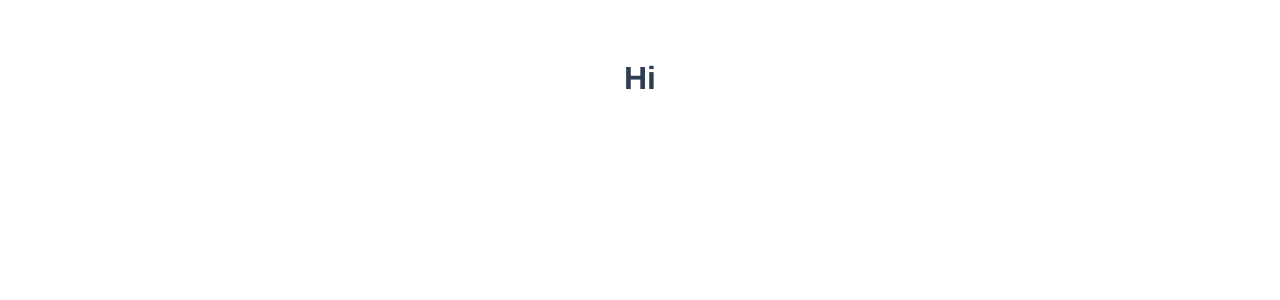
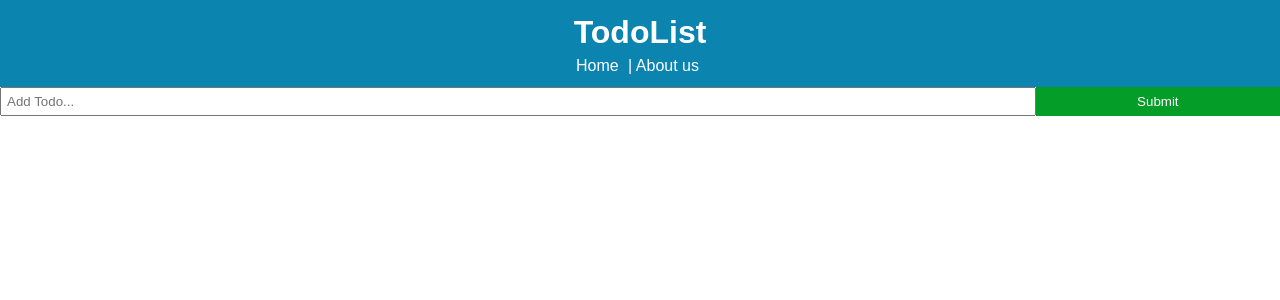
Before and after one commit to AK-Khalis/vue_121019, a Vue app: page /#/ in a window 1280 px wide. Shown: the top 300 px of the page. Built offline with nearby package versions, Linux system fonts and the light colour scheme.

Commit message:
first commit

```diff
--- a/package.json
+++ b/package.json
@@ -9,11 +9,13 @@
   },
   "dependencies": {
     "core-js": "^3.4.3",
-    "vue": "^2.6.10"
+    "vue": "^2.6.10",
+    "vue-router": "^3.1.3"
   },
   "devDependencies": {
     "@vue/cli-plugin-babel": "^4.1.0",
     "@vue/cli-plugin-eslint": "^4.1.0",
+    "@vue/cli-plugin-router": "^4.1.1",
     "@vue/cli-service": "^4.1.0",
     "babel-eslint": "^10.0.3",
     "eslint": "^5.16.0",
--- a/src/App.vue
+++ b/src/App.vue
@@ -1,27 +1,43 @@
 <template>
   <div id="app">
-    <HelloWorld msg="Welcome to Your Vue.js App"/>
+    <Header />
+    <router-view/>
   </div>
 </template>
 
 <script>
-import HelloWorld from './components/HelloWorld.vue'
-
+import Header from './components/layout/Header';
 export default {
-  name: 'app',
+  name:"app",
   components: {
-    HelloWorld
+    Header
   }
 }
 </script>
 
+
 <style>
-#app {
-  font-family: 'Avenir', Helvetica, Arial, sans-serif;
-  -webkit-font-smoothing: antialiased;
-  -moz-osx-font-smoothing: grayscale;
-  text-align: center;
-  color: #2c3e50;
-  margin-top: 60px;
-}
+  * {
+    box-sizing: border-box;
+    margin: 0;
+    padding: 0;
+  }
+
+  body {
+    font-family: Arial, Helvetica, sans-serif;
+    line-height: 1.4;
+  }
+
+  .btn {
+    display: inline-block;
+    border: none;
+    background: #555;
+    color: #fff;
+    padding: 7px 20px;
+    cursor: pointer;
+  }
+
+  .btn:hover {
+    background: #666;
+  }
 </style>
--- /dev/null
+++ b/src/components/AddTodo.vue
@@ -0,0 +1,47 @@
+<template>
+  <div>
+    <form @submit.prevent="addTodo">
+      <input type="text" v-model="title" name="title" placeholder="Add Todo...">
+      <input type="submit" value="Submit" class="btn">
+    </form>
+  </div>
+</template>
+
+<script>
+// import uuid from 'uuid';
+export default {
+  name: "AddTodo",
+  data() {
+    return {
+      title: ''
+    }
+  },
+  methods: {
+    addTodo() {
+      const newTodo = {
+        title: this.title,
+        completed: false
+      }
+      // Send up to parent
+      this.$emit('add-todo', newTodo);
+
+      this.title = '';
+    }
+  }
+}
+</script>
+
+<style scoped>
+  form {
+    display: flex;
+  }
+
+  input[type="text"] {
+    flex: 10;
+    padding: 5px;
+  }
+
+  input[type="submit"] {
+    flex: 2;
+  }
+</style>
--- /dev/null
+++ b/src/components/TodoItem.vue
@@ -0,0 +1,43 @@
+<template>
+  <div class="todo-item" v-bind:class="{'is-complete':todo.completed}">
+    <p>
+      <input type="checkbox" v-on:change="markComplete" v-bind:checked="todo.completed">
+      {{todo.title}}
+      <button @click="$emit('del-todo', todo.id)" class="del">x</button>
+      </p>
+  </div>
+</template>
+
+<script>
+export default {
+  name: "TodoItem",
+  props: ["todo"],
+  methods: {
+    markComplete() {
+      this.todo.completed = !this.todo.completed;
+    }
+  }
+}
+</script>
+
+<style scoped>
+  .todo-item {
+    background: #f4f4f4;
+    padding: 10px;
+    border-bottom: 1px #ccc dotted;
+  }
+
+  .is-complete {
+    text-decoration: line-through;
+  }
+
+  .del {
+    background: #ae7070;
+    color: #fff;
+    border: none;
+    padding: 5px 9px;
+    border-radius: 50%;
+    cursor: pointer;
+    float: right;
+  }
+</style>
--- /dev/null
+++ b/src/components/Todos.vue
@@ -0,0 +1,23 @@
+<template>
+  <div>
+    <div v-bind:key="todo.id" v-for="todo in todos">
+      <TodoItem v-bind:todo="todo" v-on:del-todo="$emit('del-todo', todo.id)" />
+    </div>
+  </div>
+</template>
+
+<script>
+import TodoItem from './TodoItem.vue';
+
+export default {
+  name: "Todos",
+  components: {
+    TodoItem
+  },
+  props: ["todos"]
+}
+</script>
+
+<style scoped>
+
+</style>
--- /dev/null
+++ b/src/components/layout/Header.vue
@@ -0,0 +1,30 @@
+<template>
+  <header class="header">
+    <h1>TodoList</h1>
+    <div id="nav">
+      <router-link to="/">Home</router-link> |
+      <router-link to="/about">About us </router-link>
+    </div>
+  </header>
+</template>
+
+<script>
+export default {
+  name: "Header"
+}
+</script>
+
+<style scoped>
+  .header {
+    background: rgb(12, 132, 176);
+    color: #fff;
+    text-align: center;
+    padding: 10px;
+  }
+
+  .header a {
+    color: #fff;
+    padding-right: 5px;
+    text-decoration: none;
+  }
+</style>
--- a/src/main.js
+++ b/src/main.js
@@ -1,8 +1,10 @@
 import Vue from 'vue'
 import App from './App.vue'
+import router from './router'
 
 Vue.config.productionTip = false
 
 new Vue({
-  render: h => h(App),
+  router,
+  render: h => h(App)
 }).$mount('#app')
--- /dev/null
+++ b/src/router.js
@@ -0,0 +1,23 @@
+import Vue from 'vue'
+import Router from 'vue-router'
+import Home from './views/Home.vue'
+
+Vue.use(Router)
+
+export default new Router({
+  routes: [
+    {
+      path: '/',
+      name: 'home',
+      component: Home
+    },
+    {
+      path: '/about',
+      name: 'about',
+      // route level code-splitting
+      // this generates a separate chunk (about.[hash].js) for this route
+      // which is lazy-loaded when the route is visited.
+      component: () => import(/* webpackChunkName: "about" */ './views/About.vue')
+    }
+  ]
+})
--- /dev/null
+++ b/src/router/index.js
@@ -0,0 +1,27 @@
+import Vue from 'vue'
+import VueRouter from 'vue-router'
+import Home from '../views/Home.vue'
+
+Vue.use(VueRouter)
+
+const routes = [
+  {
+    path: '/',
+    name: 'home',
+    component: Home
+  },
+  {
+    path: '/about',
+    name: 'about',
+    // route level code-splitting
+    // this generates a separate chunk (about.[hash].js) for this route
+    // which is lazy-loaded when the route is visited.
+    component: () => import(/* webpackChunkName: "about" */ '../views/About.vue')
+  }
+]
+
+const router = new VueRouter({
+  routes
+})
+
+export default router
--- /dev/null
+++ b/src/views/About.vue
@@ -0,0 +1,5 @@
+<template>
+  <div class="about">
+    <h1>This is an about page</h1>
+  </div>
+</template>
--- /dev/null
+++ b/src/views/Home.vue
@@ -0,0 +1,73 @@
+<template>
+  <div id="app">
+    <AddTodo v-on:add-todo="addTodo" />
+    <Todos v-bind:todos="todos" v-on:del-todo="deleteTodo" />
+  </div>
+</template>
+
+<script>
+import Todos from '../components/Todos';
+import AddTodo from '../components/AddTodo';
+//import axios from 'axios';
+
+export default {
+  name: 'Home',
+  components: {
+    Todos,
+    AddTodo
+  },
+  data() {
+    return {
+      todos: []
+    }
+  },
+  /*methods: {
+    deleteTodo(id) {
+      axios.delete(`https://jsonplaceholder.typicode.com/todos/${id}`)
+        .then(res => this.todos = this.todos.filter(todo => todo.id !== id))
+        .catch(err => console.log(err));
+    },
+    addTodo(newTodo) {
+      const { title, completed } = newTodo;
+
+      axios.post('https://jsonplaceholder.typicode.com/todos', {
+        title,
+        completed
+      })
+        .then(res => this.todos = [...this.todos, res.data])
+        .catch(err => console.log(err));
+    }
+  },
+  created() {
+    axios.get('https://jsonplaceholder.typicode.com/todos?_limit=5')
+      .then(res => this.todos = res.data)
+      .catch(err => console.log(err));
+  }*/
+}
+</script>
+
+<style>
+  * {
+    box-sizing: border-box;
+    margin: 0;
+    padding: 0;
+  }
+
+  body {
+    font-family: Arial, Helvetica, sans-serif;
+    line-height: 1.4;
+  }
+
+  .btn {
+    display: inline-block;
+    border: none;
+    background: rgb(4, 157, 40);
+    color: #fff;
+    padding: 7px 20px;
+    cursor: pointer;
+  }
+
+  .btn:hover {
+    background: #666;
+  }
+</style>
```
Also changed, not shown: 1 other file (tests, documents, lock files or other folders).
